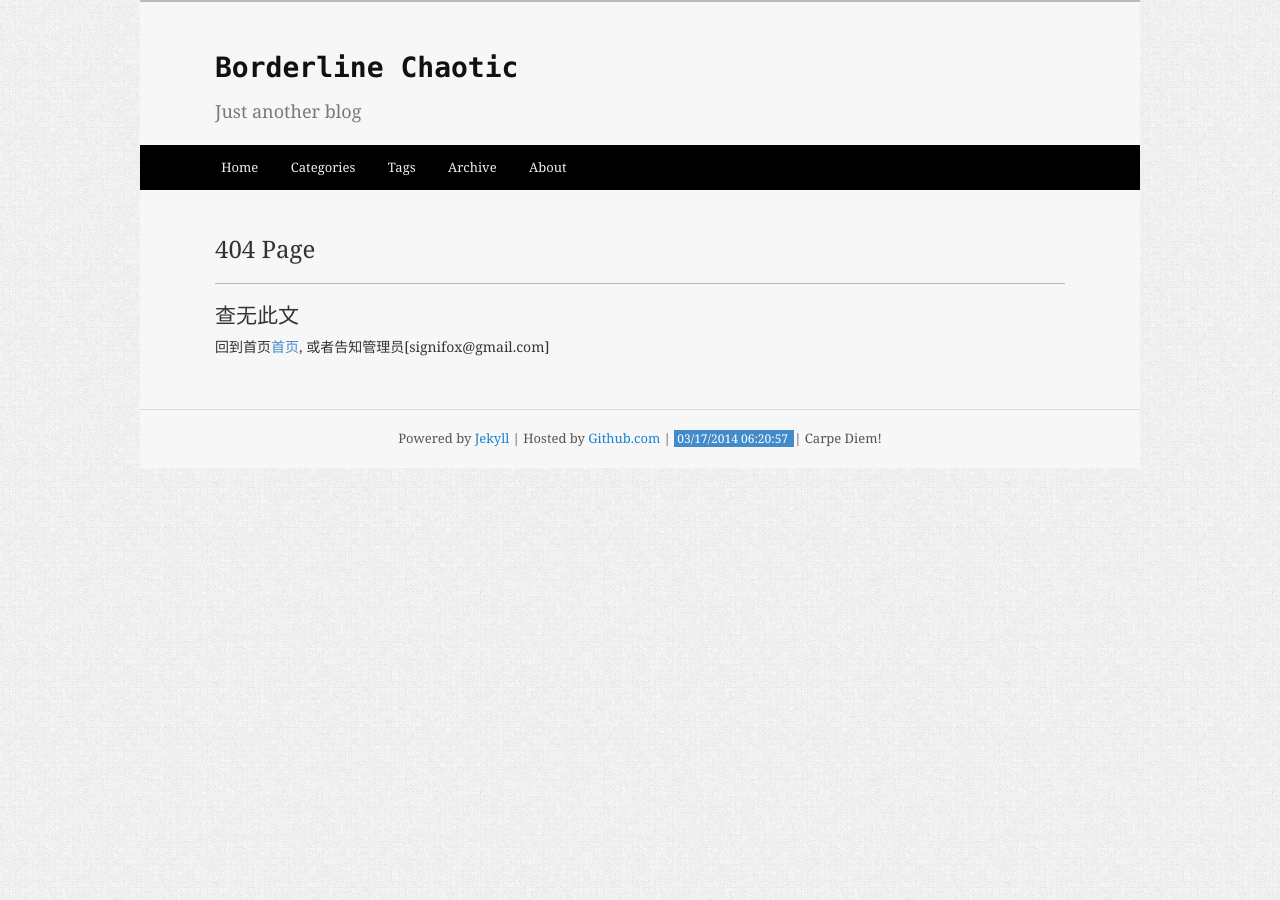
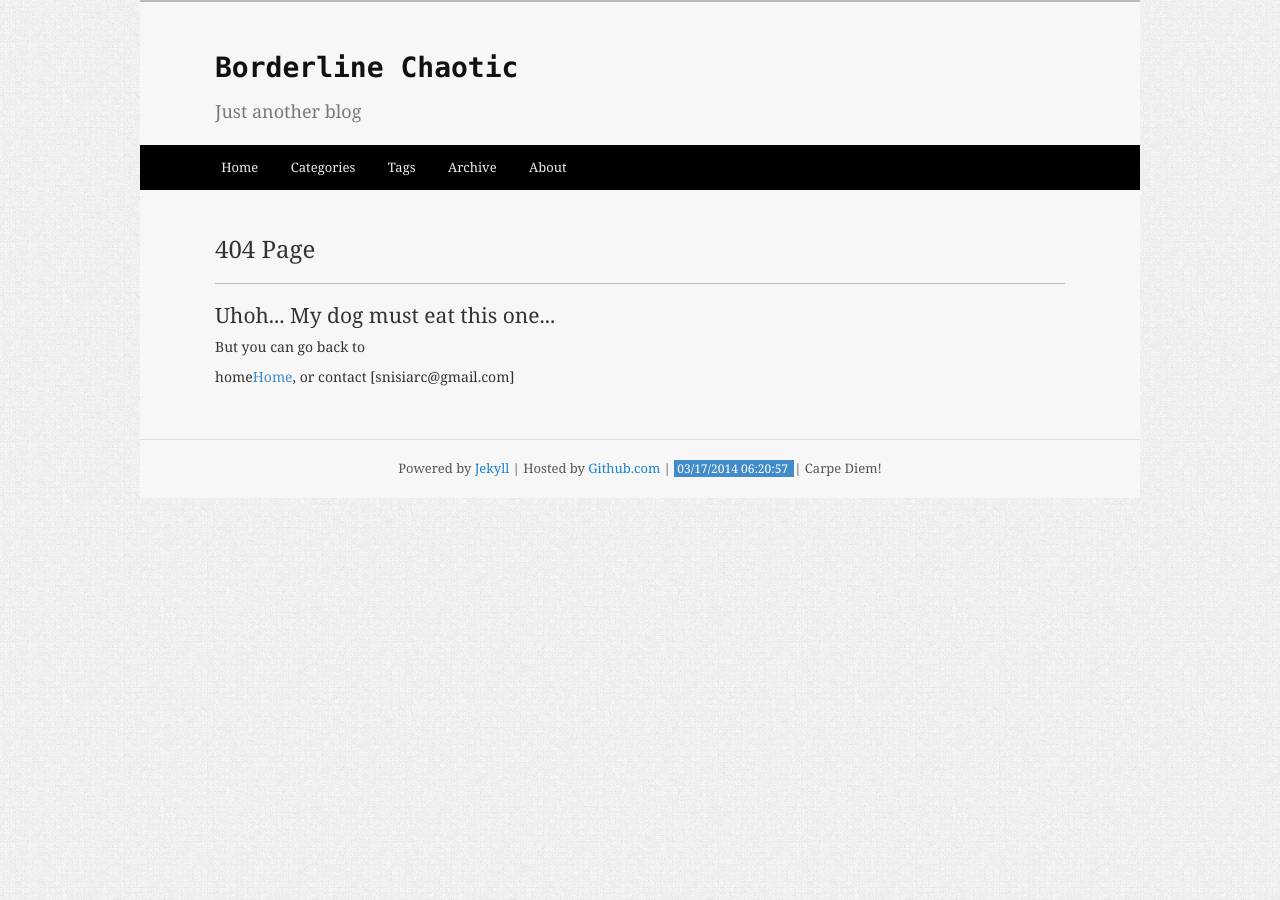
Before and after one commit to fandemonium/blog, a Jekyll site: the page built from 404.html, in a window 1280 px wide. Built offline with Jekyll 4.4.1, drawn with Linux system fonts in a browser that asks for light colours; Markdown is read by kramdown in place of the engine named in the settings.

Commit message:
modified 404 page for me

```diff
--- a/404.html
+++ b/404.html
@@ -5,7 +5,7 @@ title: 404 Page
 
 <div class="page-blank">
     <div>
-        <h3>查无此文</h3>
-        <p>回到首页<a href="/">首页</a>, 或者告知管理员[signifox@gmail.com]</p>
+        <h3>Uhoh... My dog must eat this one...</h3>
+	<p>But you can go back to <p>home<a href="/">Home</a>, or contact [snisiarc@gmail.com]</p>
     </div>
 </div>
```
